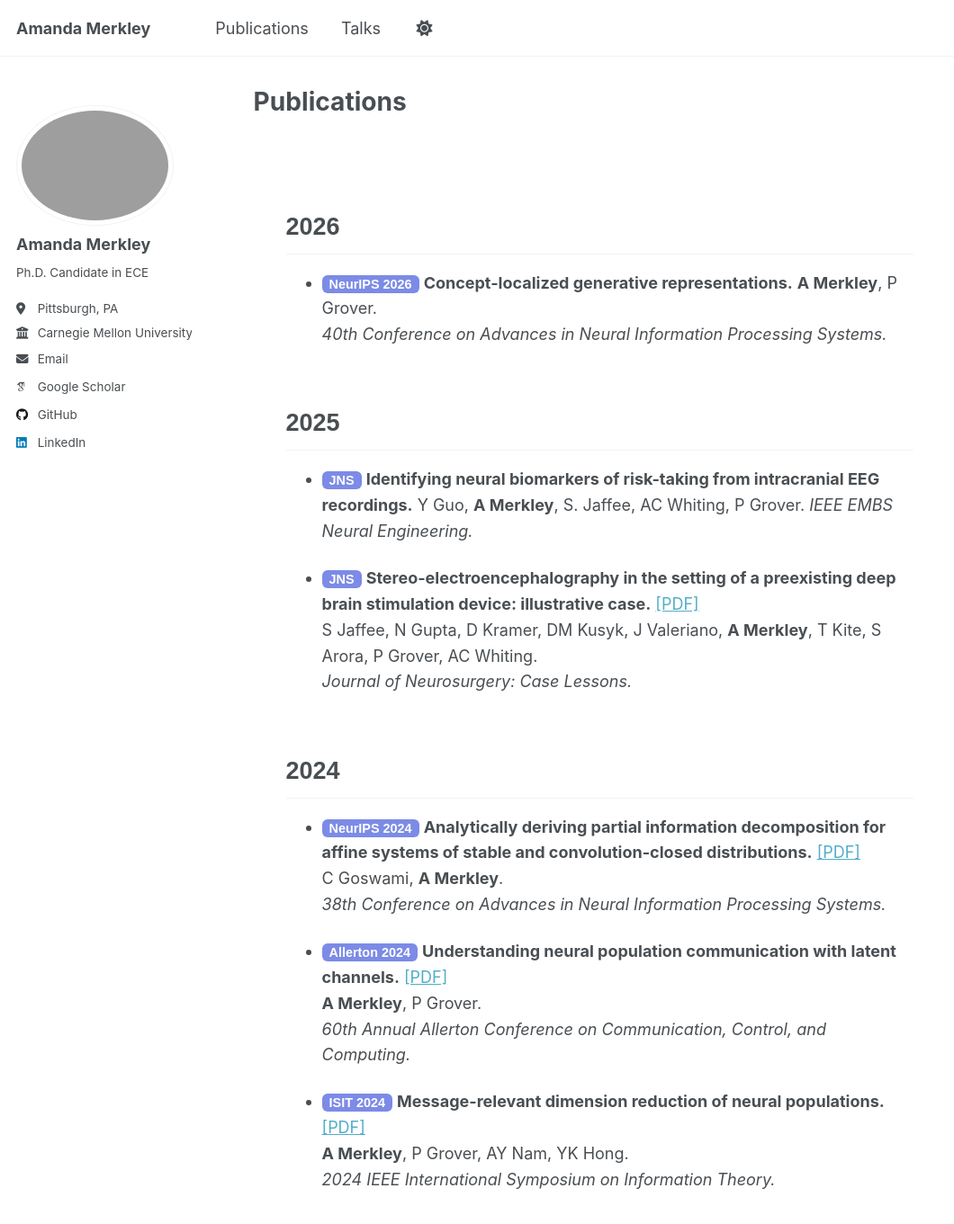
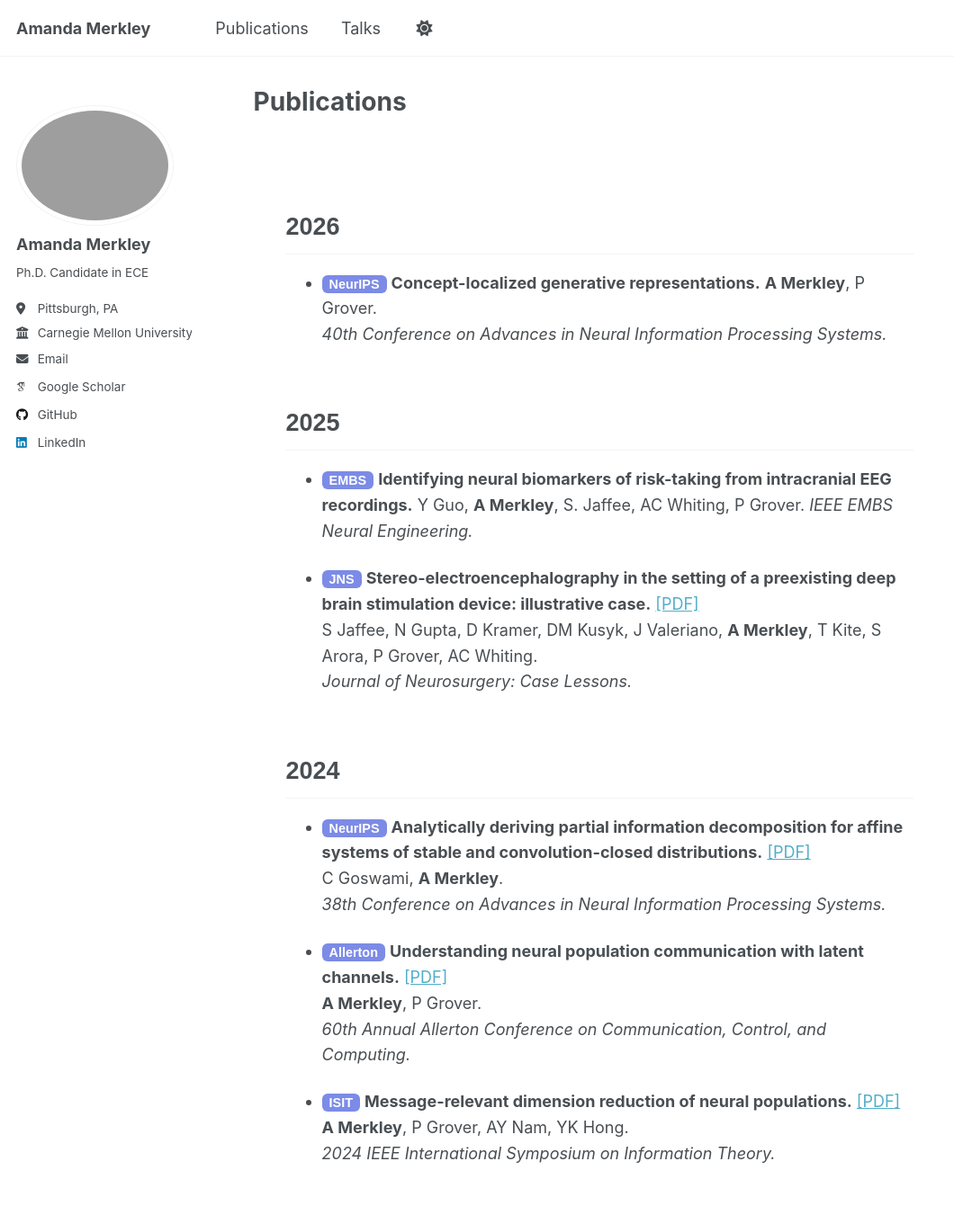
Before and after one commit to a-merkley/a-merkley.github.io, a Jekyll site: the page built from _pages/publications.md, in a window 1280 px wide and 1400 px high. Shown: the top 1361 px of the window at 90% size, without its empty margins (0-1060 px from the left). Built offline with Jekyll 4.4.1, drawn with Linux system fonts in a browser that asks for light colours; some web fonts are replaced.

Commit message:
Sept 2026 updates

```diff
--- a/_pages/publications.md
+++ b/_pages/publications.md
@@ -7,14 +7,14 @@ permalink: /publications/
 <link rel="stylesheet" href="/assets/css/badges.css">
 
 ## 2026
-- <span class="badge">NeurIPS 2026</span> **Concept-localized generative representations.**
+- <span class="badge">NeurIPS</span> **Concept-localized generative representations.**
 **A Merkley**, P Grover.
 _40th Conference on Advances in Neural Information Processing Systems._
 
 
 ## 2025
 
-- <span class="badge">JNS</span> **Identifying neural biomarkers of risk-taking from intracranial EEG recordings.**
+- <span class="badge">EMBS</span> **Identifying neural biomarkers of risk-taking from intracranial EEG recordings.**
 Y Guo, **A Merkley**, S. Jaffee, AC Whiting, P Grover.
 _IEEE EMBS Neural Engineering._
 
@@ -24,14 +24,14 @@ _Journal of Neurosurgery: Case Lessons._
 
 ## 2024
 
-- <span class="badge">NeurIPS 2024</span> **Analytically deriving partial information decomposition for affine systems of stable and convolution-closed distributions.** [[PDF]](../files/neurips24_paper.pdf)
+- <span class="badge">NeurIPS</span> **Analytically deriving partial information decomposition for affine systems of stable and convolution-closed distributions.** [[PDF]](../files/neurips24_paper.pdf)
 C Goswami, **A Merkley**.
 _38th Conference on Advances in Neural Information Processing Systems._
 
-- <span class="badge">Allerton 2024</span> **Understanding neural population communication with latent channels.** [[PDF]](../files/allerton24_paper.pdf)
+- <span class="badge">Allerton</span> **Understanding neural population communication with latent channels.** [[PDF]](../files/allerton24_paper.pdf)
 **A Merkley**, P Grover.
 _60th Annual Allerton Conference on Communication, Control, and Computing._
 
-- <span class="badge">ISIT 2024</span> **Message-relevant dimension reduction of neural populations.** [[PDF]](../files/isit24_paper.pdf)
+- <span class="badge">ISIT</span> **Message-relevant dimension reduction of neural populations.** [[PDF]](../files/isit24_paper.pdf)
 **A Merkley**, P Grover, AY Nam, YK Hong.
 _2024 IEEE International Symposium on Information Theory._
```
Also changed, not shown: _pages/about.md (+1 -1 lines).
